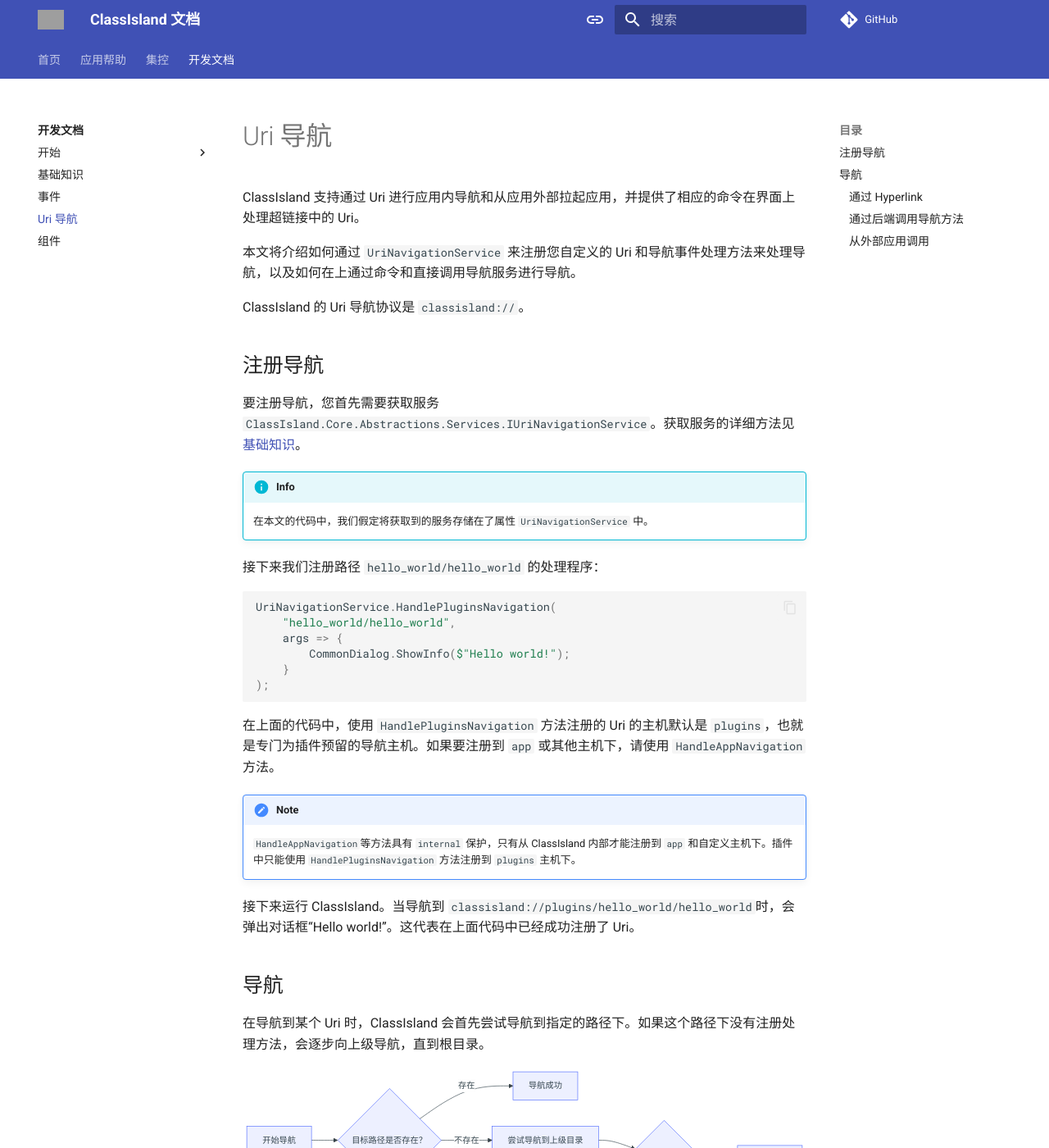
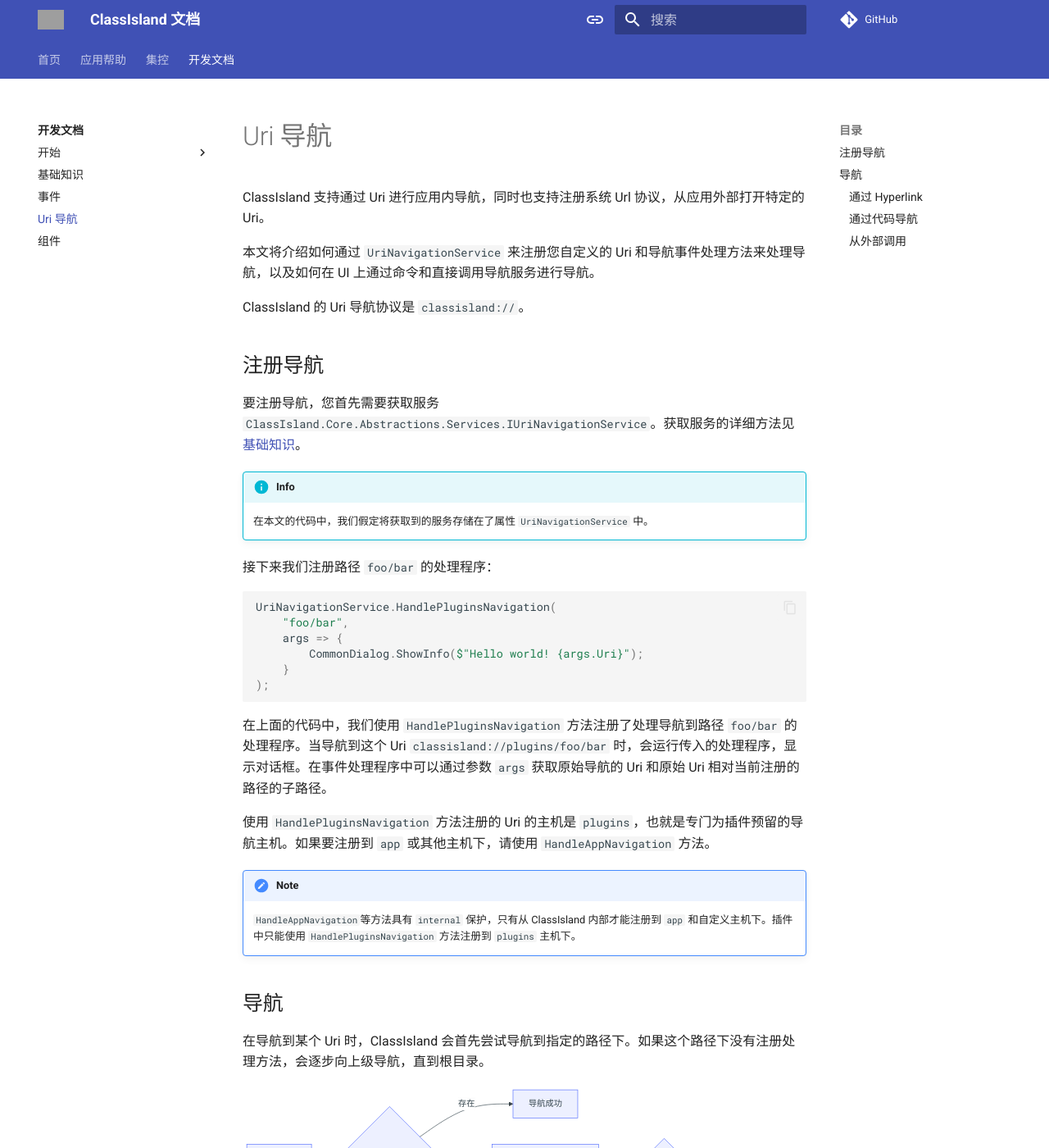
Before and after one commit to ClassIsland/classisland-docs, an MkDocs documentation site: the page built from docs/dev/uri-navigation.md, in a window 1280 px wide and 1400 px high. Shown: the whole window at 82% size. Built offline with MkDocs 1.6.1 and Material for MkDocs 9.7.7, drawn with Linux system fonts in a browser that asks for light colours; comment, search, counter and statistics services are not loaded; some of the changed text lies outside the part shown; grey boxes are pictures that could not be loaded.

Commit message:
优化 Uri 导航和组件文档

````diff
--- a/docs/dev/uri-navigation.md
+++ b/docs/dev/uri-navigation.md
@@ -1,8 +1,8 @@
 # Uri 导航
 
-ClassIsland 支持通过 Uri 进行应用内导航和从应用外部拉起应用，并提供了相应的命令在界面上处理超链接中的 Uri。
+ClassIsland 支持通过 Uri 进行应用内导航，同时也支持注册系统 Url 协议，从应用外部打开特定的 Uri。
 
-本文将介绍如何通过 `UriNavigationService` 来注册您自定义的 Uri 和导航事件处理方法来处理导航，以及如何在上通过命令和直接调用导航服务进行导航。
+本文将介绍如何通过 `UriNavigationService` 来注册您自定义的 Uri 和导航事件处理方法来处理导航，以及如何在 UI 上通过命令和直接调用导航服务进行导航。
 
 ClassIsland 的 Uri 导航协议是 `classisland://`。
 
@@ -13,23 +13,23 @@
 !!! info
     在本文的代码中，我们假定将获取到的服务存储在了属性 `UriNavigationService` 中。
 
-接下来我们注册路径 `hello_world/hello_world` 的处理程序：
+接下来我们注册路径 `foo/bar` 的处理程序：
 
 ```cs
 UriNavigationService.HandlePluginsNavigation(
-    "hello_world/hello_world",
+    "foo/bar",
     args => {
-        CommonDialog.ShowInfo($"Hello world!");
+        CommonDialog.ShowInfo($"Hello world! {args.Uri}");
     }
 );
 ```
 
-在上面的代码中，使用 `HandlePluginsNavigation` 方法注册的 Uri 的主机默认是 `plugins`，也就是专门为插件预留的导航主机。如果要注册到 `app` 或其他主机下，请使用 `HandleAppNavigation` 方法。
+在上面的代码中，我们使用 `HandlePluginsNavigation` 方法注册了处理导航到路径 `foo/bar` 的处理程序。当导航到这个 Uri `classisland://plugins/foo/bar` 时，会运行传入的处理程序，显示对话框。在事件处理程序中可以通过参数 `args` 获取原始导航的 Uri 和原始 Uri 相对当前注册的路径的子路径。
+
+使用 `HandlePluginsNavigation` 方法注册的 Uri 的主机是 `plugins`，也就是专门为插件预留的导航主机。如果要注册到 `app` 或其他主机下，请使用 `HandleAppNavigation` 方法。
 
 !!! note
     `HandleAppNavigation`等方法具有 `internal` 保护，只有从 ClassIsland 内部才能注册到 `app` 和自定义主机下。插件中只能使用 `HandlePluginsNavigation` 方法注册到 `plugins` 主机下。
-
-接下来运行 ClassIsland。当导航到 `classisland://plugins/hello_world/hello_world`时，会弹出对话框“Hello world!”。这代表在上面代码中已经成功注册了 Uri。
 
 ## 导航
 
@@ -52,7 +52,7 @@
 !!! info
     待补充。
 
-### 通过后端调用导航方法
+### 通过代码导航
 
 调用 `IUriNavigationService.Navigate` 方法可以导航到指定的 Uri。如果要导航的 Uri 协议不是 `classisland://`，ClassIsland 会自动调用系统中最合适的应用处理这个 Uri。
 
@@ -64,7 +64,7 @@
 UriNavigationService.Navigate(new Uri("https://classisland.tech"));
 ```
 
-### 从外部应用调用
+### 从外部调用
 
 如果 ClassIsland 在系统上注册了 `classisland://` 链接的打开方式，那么在浏览器等地方打开这种协议的链接时，ClassIsland 可以在应用中导航到对应的 Uri 处理程序上。
 
````
Also changed, not shown: docs/dev/components.md (+6 -2 lines).
